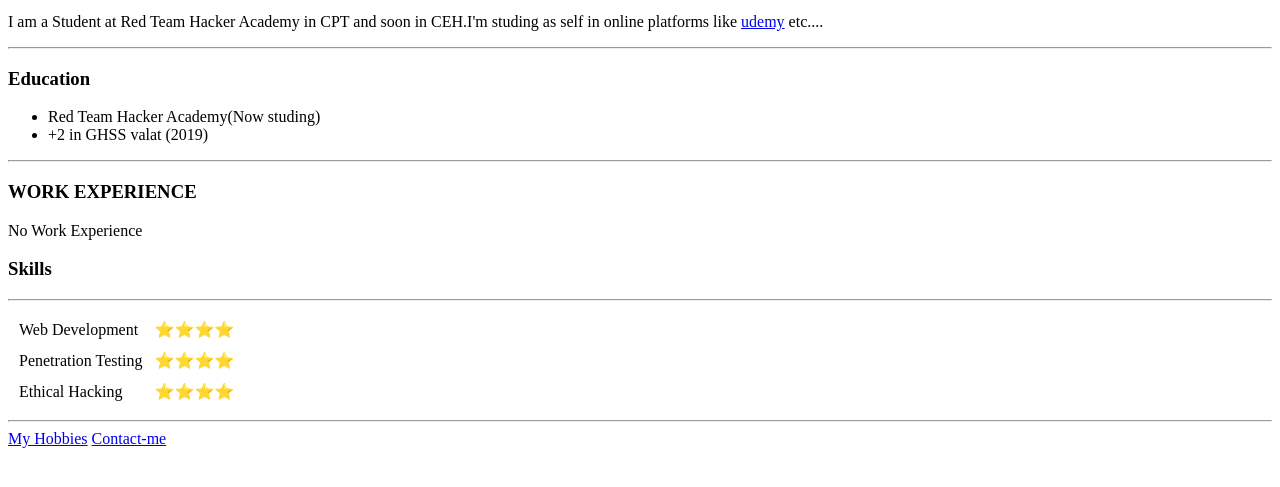
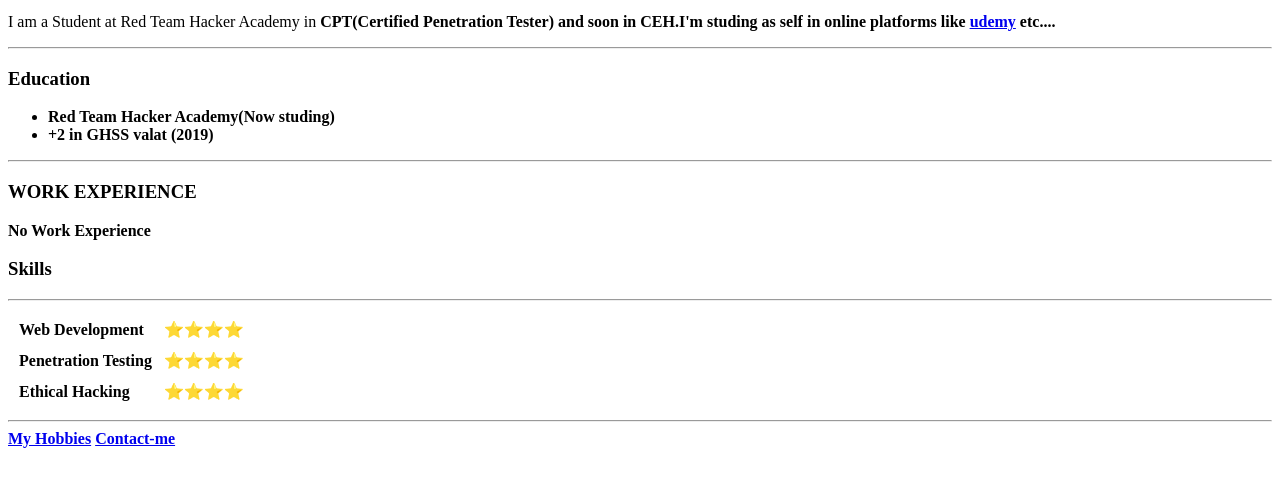
Before and after one commit to fahadph1/cv, a plain HTML site: page index.html in a window 1280 px wide. Shown: the part 167-654 px from the top of the page. Drawn offline with Linux system fonts and the light colour scheme.

Commit message:
Update index.html

```diff
--- a/index.html
+++ b/index.html
@@ -17,7 +17,7 @@
     </tr>
   </table>
 </body>
-<p>I am a Student at Red Team Hacker Academy in CPT and soon in CEH.I'm studing as self in online platforms like <a
+<p>I am a Student at Red Team Hacker Academy in <strong>CPT(Certified Penetration Tester)<strong/> and soon in CEH.I'm studing as self in online platforms like <a
     href="https://www.udemy.com/?utm_source=bing-brand&utm_medium=udemyads&utm_campaign=BG-Brand-Udemy_la.EN_cc.INDIA&utm_term=_._ag_1213861249973830_._ad__._de_c_._dm__._pl__._ti_kwd-75866639979800:loc-90_._li_1661_._pd__._&utm_term=_._pd__._kw_udemy%2B_._&matchtype=e&msclkid=10de567c569f1f6ba729378a07a50e8b">udemy</a>
   etc....</p>
 <hr>
```
